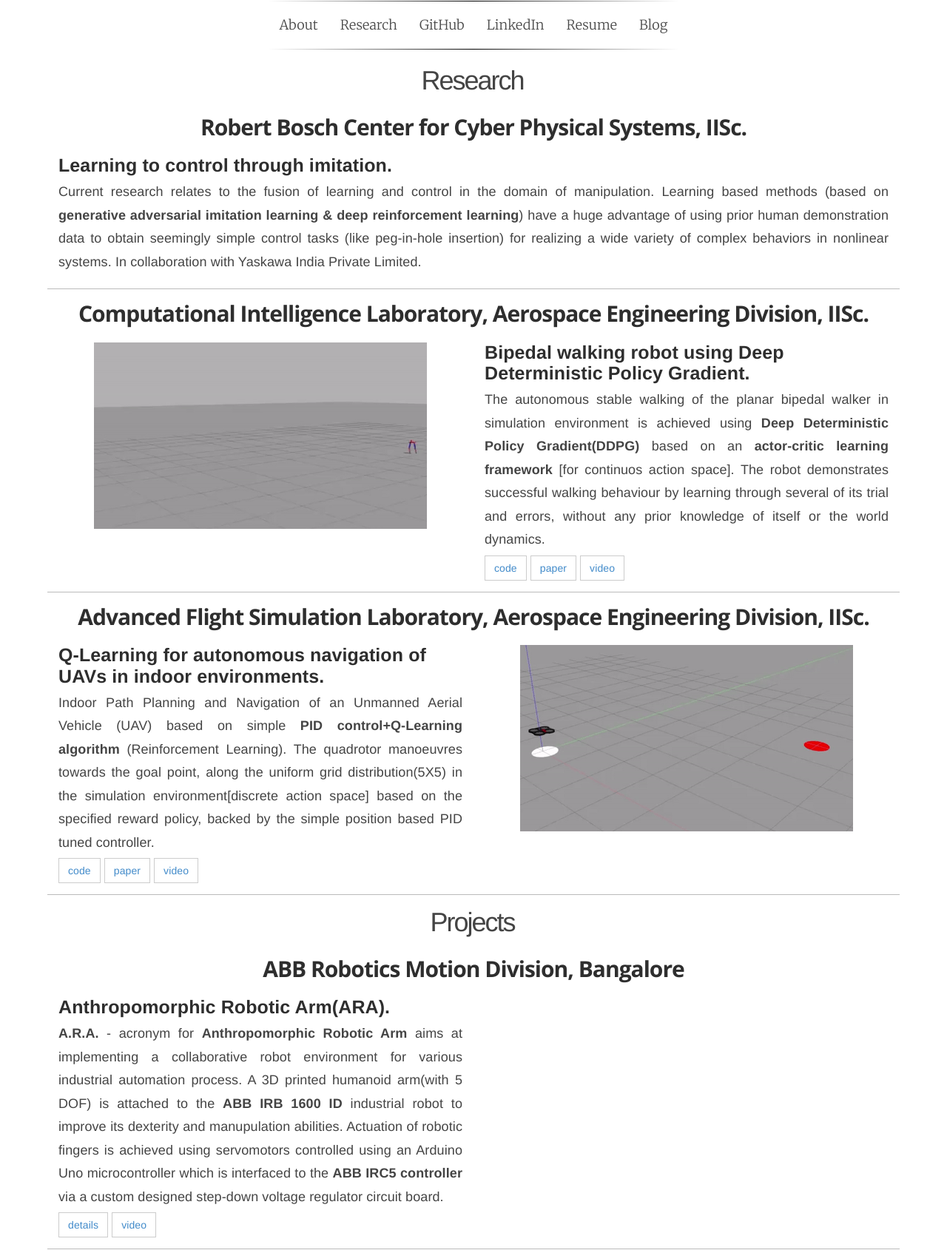
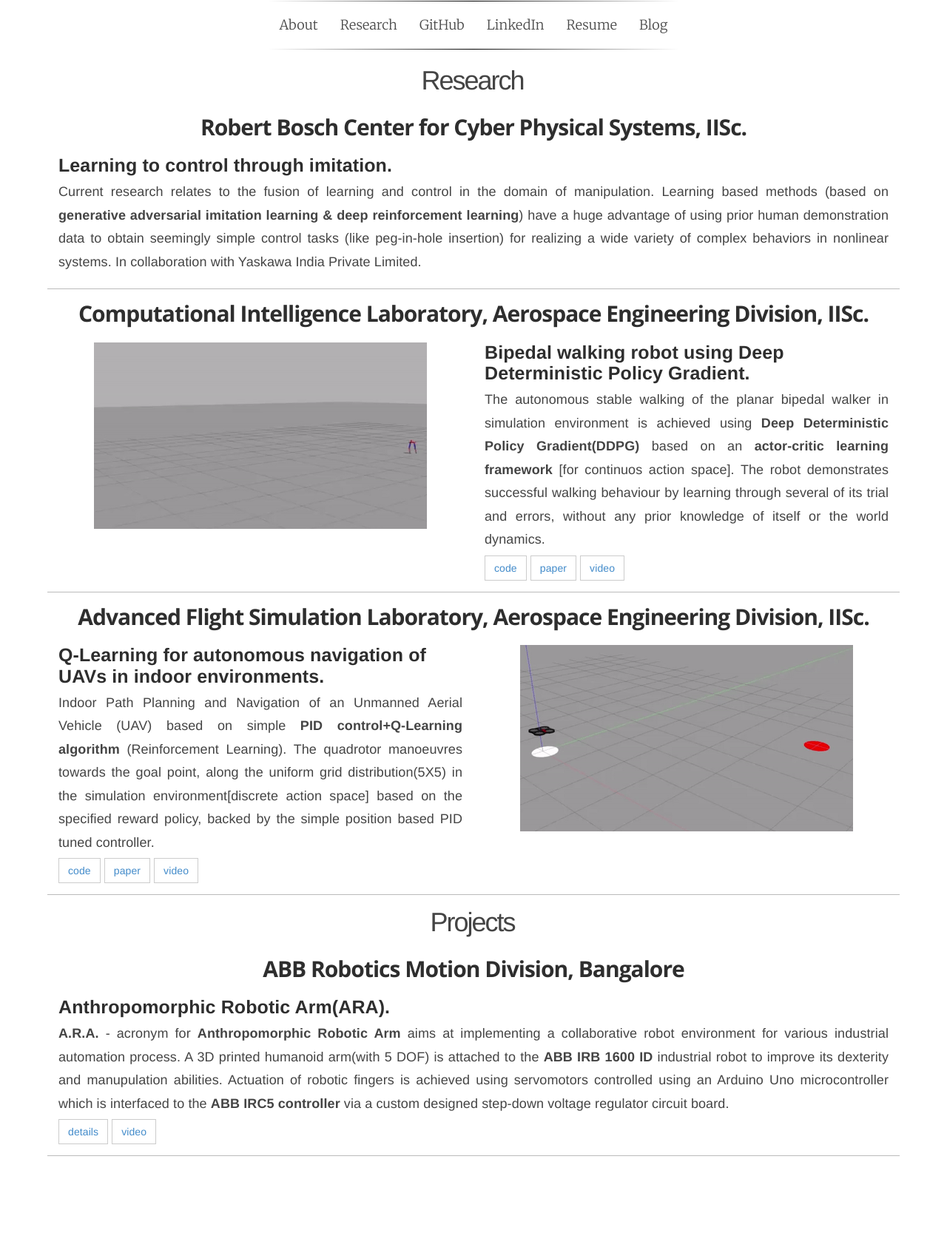
Before and after one commit to navuboy/navuboy.github.io, a Jekyll site: the page built from research.html, in a window 1280 px wide. Shown: the whole page at 74% size. Built offline with Jekyll 4.4.1, drawn with Linux system fonts in a browser that asks for light colours; some web fonts are replaced; after the commit the page ends 1564 px from its top, so only the background shows below that.

Commit message:
Updated research.md

```diff
--- a/_includes/research.md
+++ b/_includes/research.md
@@ -76,7 +76,7 @@
 
 <div class="container-fluid">
   <div class="row">
-    <div class="col-md-6">
+    <div class="col-md-12">
         <h3 class="rtitle"><b>Anthropomorphic Robotic Arm(ARA).</b></h3>
         <p style="text-align:justify">
         <strong>A.R.A.</strong> - acronym for <strong>Anthropomorphic Robotic Arm</strong> aims at implementing a collaborative robot environment for various  industrial automation process. A 3D printed humanoid arm(with 5 DOF) is attached to the <strong>ABB IRB 1600 ID</strong> industrial robot to improve its dexterity and manupulation abilities. Actuation of robotic fingers is achieved using servomotors controlled using an Arduino Uno microcontroller which is interfaced to the <strong>ABB IRC5 controller</strong> via a custom designed step-down voltage regulator circuit board.
@@ -84,9 +84,6 @@
         <a href="https://bit.ly/2r5CcPp" class="md-link btn-default btn rbtn">details</a>
         <a href="https://youtu.be/xqaQjo5hS6o" class="md-link btn-default btn rbtn">video</a>
     </div>
-    <!-- <div class="col-md-6.">
-        <img class="rimg" src="{{ site.github.url }}/media/abb.png" />
-    </div> -->
   </div>
 </div>
 
```
